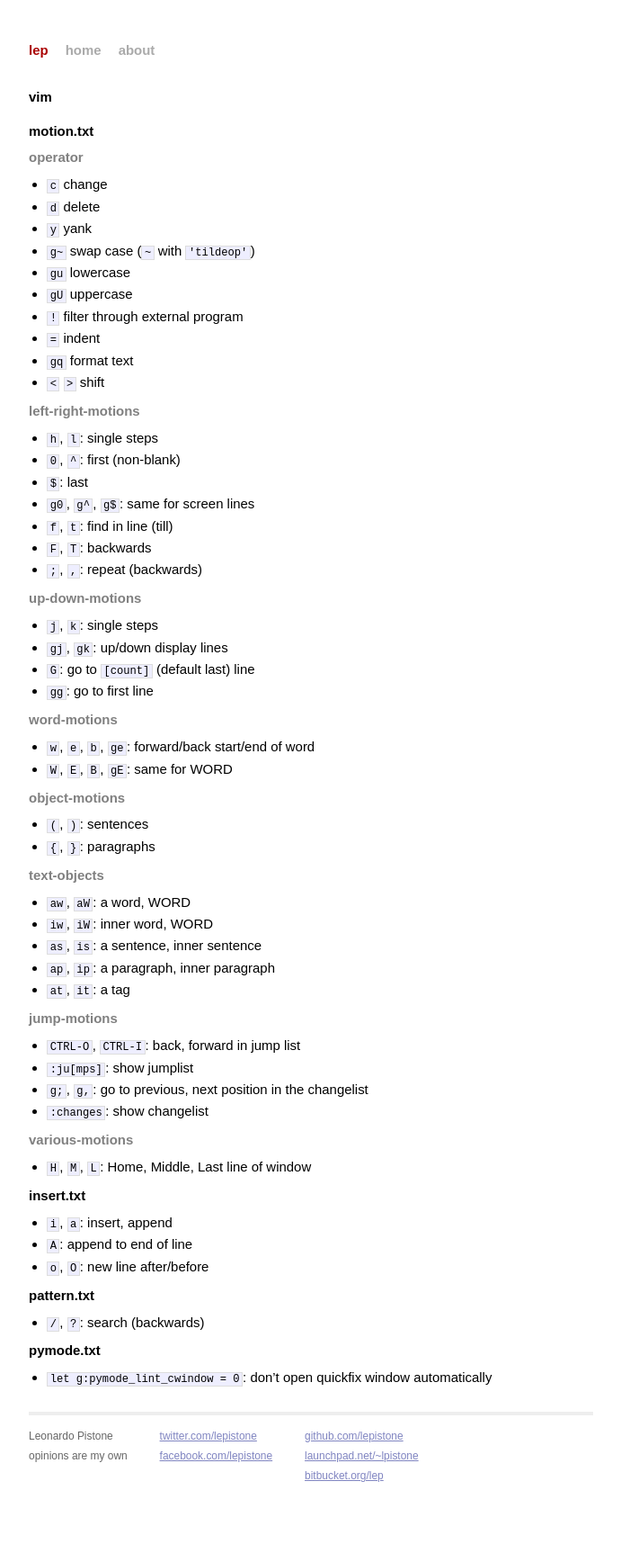
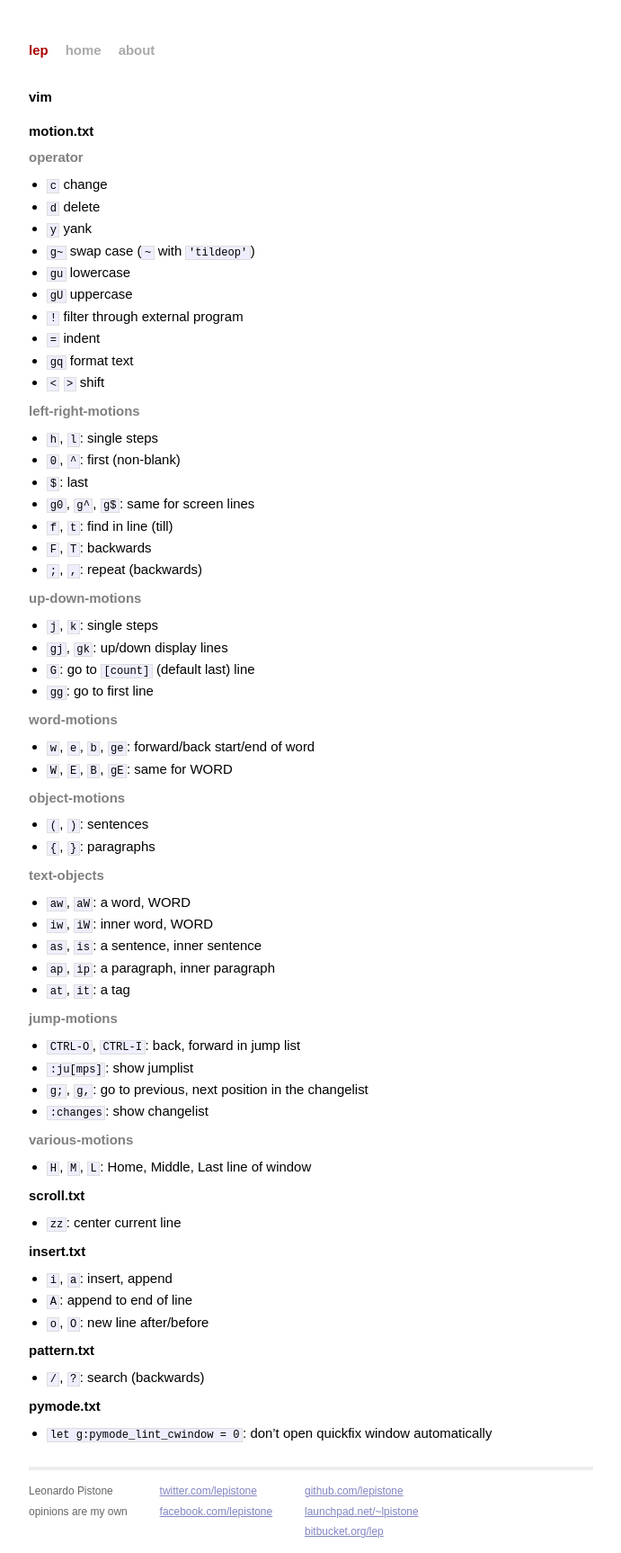
Before and after one commit to lepistone/lepistone.github.io, a Jekyll site: the page built from vim.md, in a window 1280 px wide. Shown: the whole page at 90% size, without its empty margins (294-985 px from the left). Built offline with Jekyll 4.4.1, drawn with Linux system fonts in a browser that asks for light colours; Markdown is read by kramdown in place of the engine named in the settings; before the commit the page ends 1664 px from its top, so only the background shows below that.

Commit message:
vim: add zz

```diff
--- a/vim.md
+++ b/vim.md
@@ -55,6 +55,8 @@ layout: cheatsheet
 ### various-motions
 - `H`, `M`, `L`: Home, Middle, Last line of window
 
+## scroll.txt
+- `zz`: center current line
 
 ## insert.txt
 - `i`, `a`: insert, append
```
